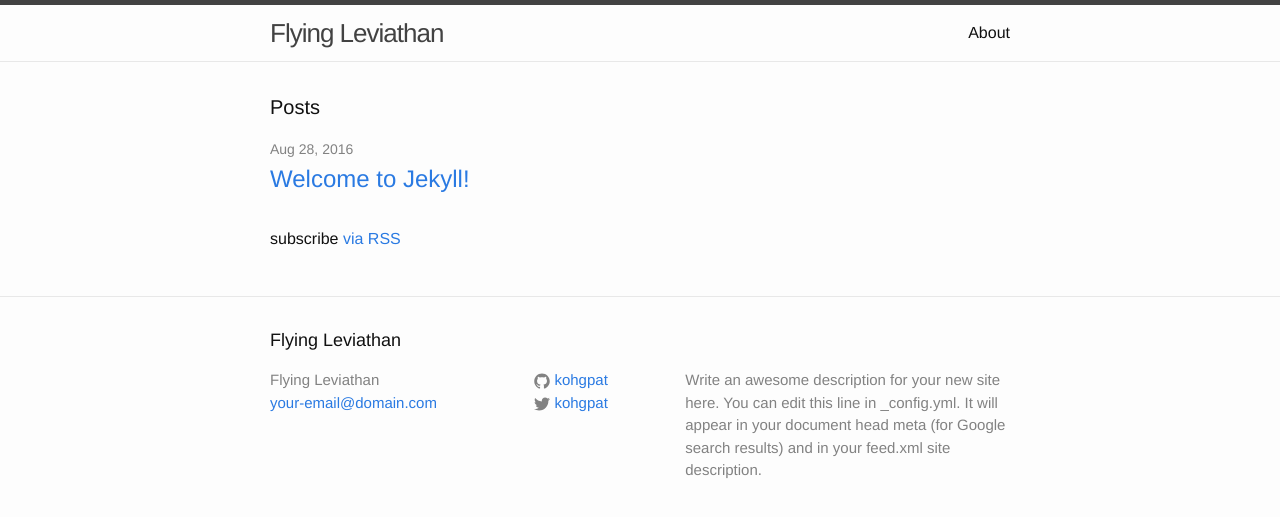
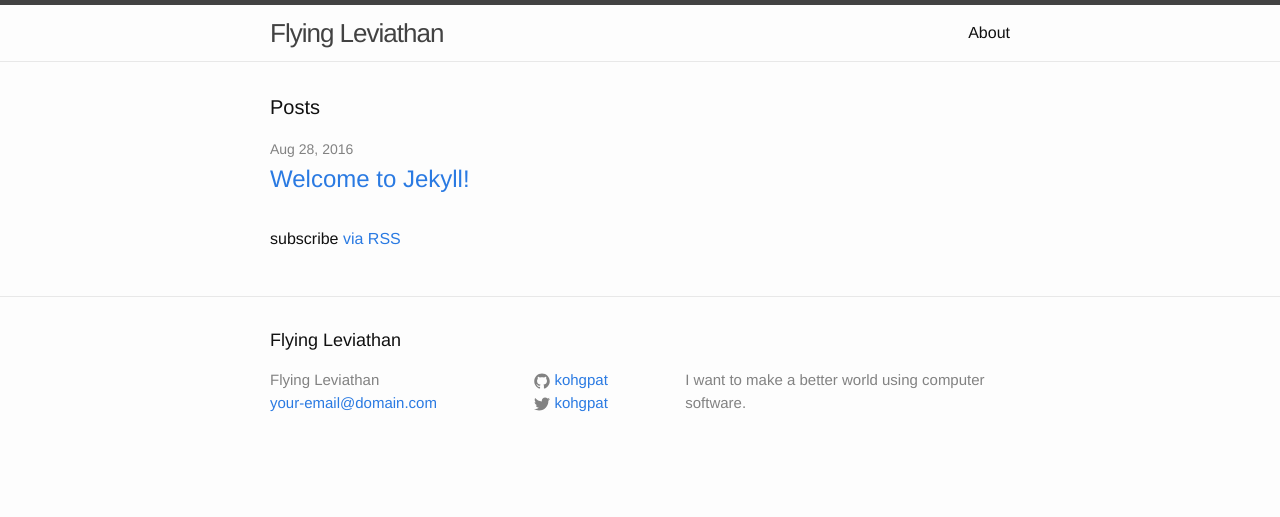
Before and after one commit to kohgpat/kohgpat.github.io, a Jekyll site: the page built from index.html, in a window 1280 px wide. Shown: the top 517 px of the page. Built offline with Jekyll 4.4.1, drawn with Linux system fonts in a browser that asks for light colours.

Commit message:
Update description

```diff
--- a/_config.yml
+++ b/_config.yml
@@ -17,9 +17,7 @@
 title: Flying Leviathan
 email: your-email@domain.com
 description: > # this means to ignore newlines until "baseurl:"
-  Write an awesome description for your new site here. You can edit this
-  line in _config.yml. It will appear in your document head meta (for
-  Google search results) and in your feed.xml site description.
+  I want to make a better world using computer software.
 baseurl: "" # the subpath of your site, e.g. /blog
 url: "http://flyingleviathan.com" # the base hostname & protocol for your site
 twitter_username: kohgpat
```
